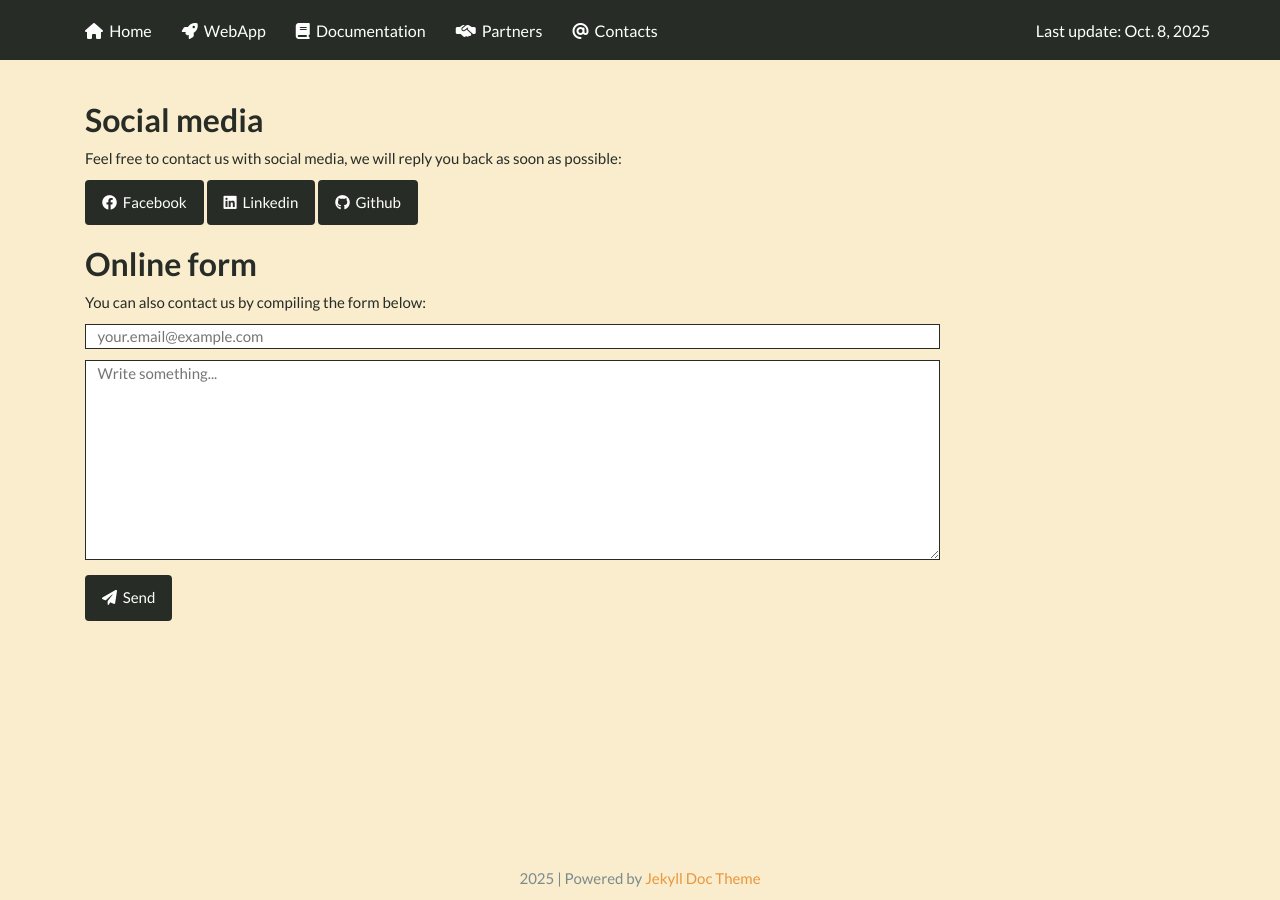
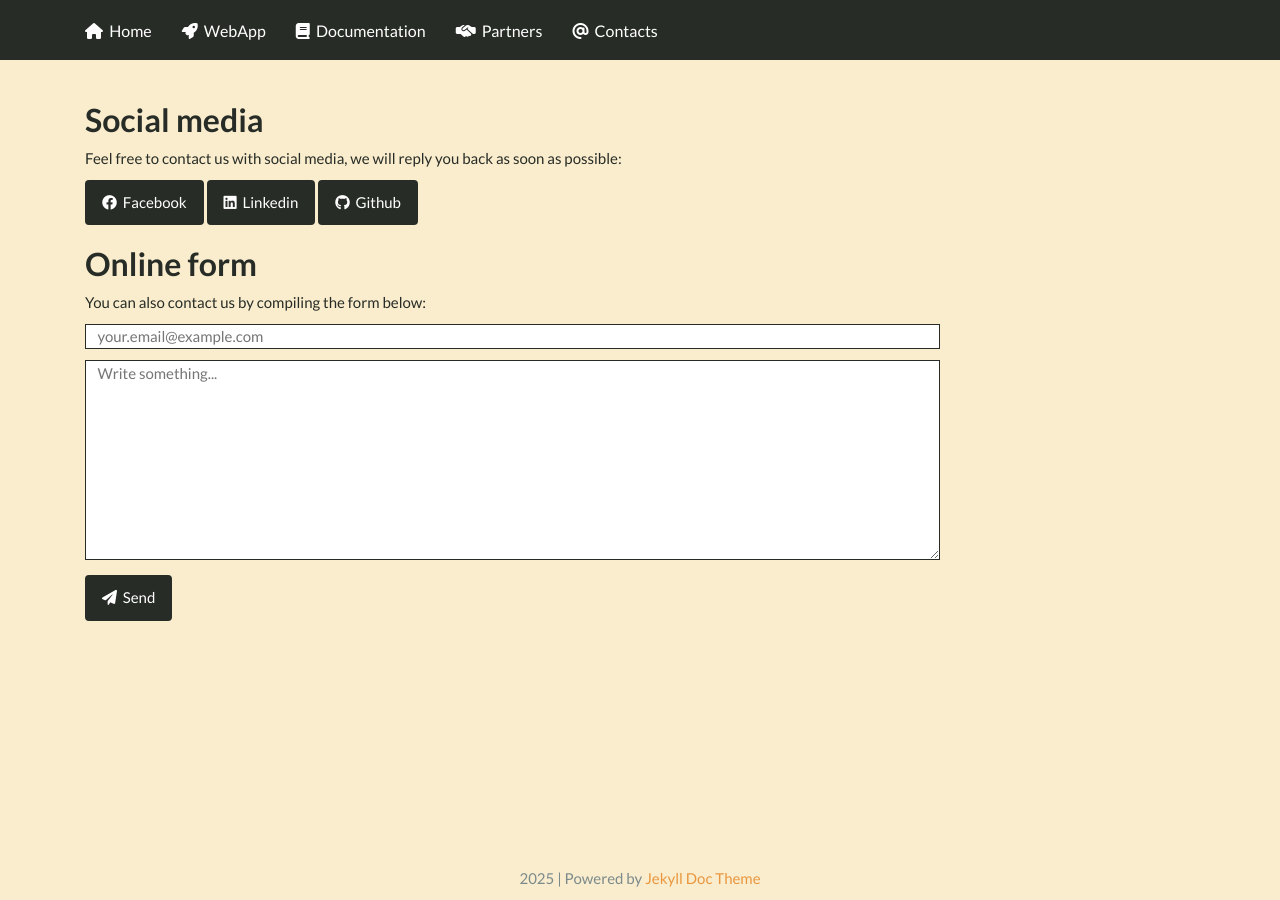
Before and after one commit to srebughini/ASALI, a Jekyll site: the page built from _pages/contacts.md, in a window 1280 px wide. Built offline with Jekyll 4.4.1, drawn with Linux system fonts in a browser that asks for light colours; a script that is not in the unit is left out.

Commit message:
New update

```diff
--- a/_includes/topnav.html
+++ b/_includes/topnav.html
@@ -16,13 +16,6 @@
                 <li><a href="{{ "/pages/partners" | relative_url }}"><i class="fa-solid fa-handshake-simple"></i>&nbsp;&nbsp;Partners</a></li>
                 <li><a href="{{ "/pages/contacts" | relative_url }}"><i class="fa-solid fa-at"></i>&nbsp;&nbsp;Contacts</a></li>
             </ul>
-            <div class="navbar-right">
-                <ul class="nav navbar-nav">
-                    <li>
-                        <a href="https://github.com/srebughini/ASALI">Last update: Oct. 8, 2025</a>
-                    </li>
-                </ul>
-            </div>
         </div>
     </div>
 </nav>
```
